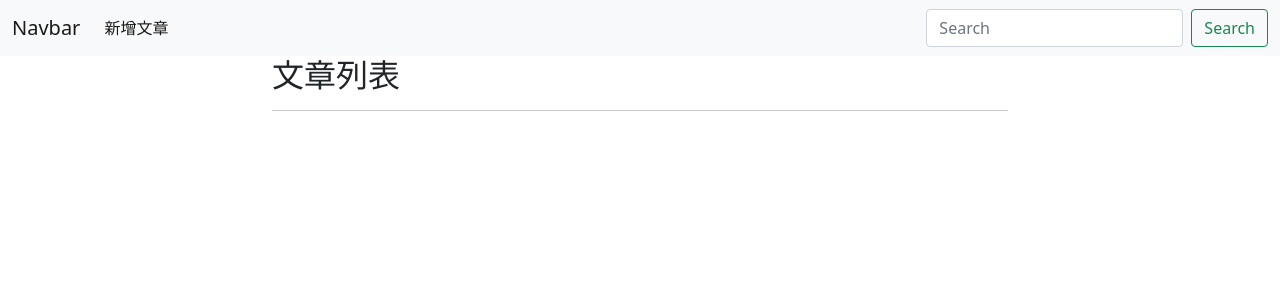
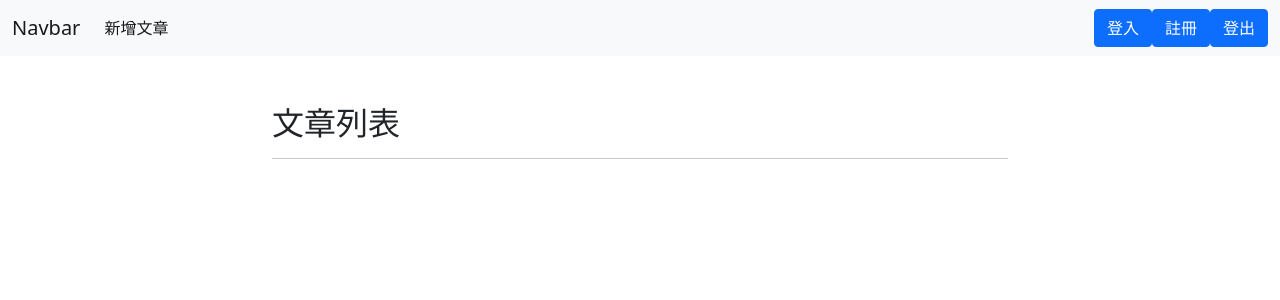
Before and after one commit to a19860101/PHP-6-20210424, a PHP site: page /post/index.php in a window 1280 px wide. Shown: the top 300 px of the page. Run offline with PHP 8.4, Linux system fonts and the light colour scheme; data that the repository does not hold is empty.

Commit message:
20210515

```diff
--- a/blog/template/nav.php
+++ b/blog/template/nav.php
@@ -1,6 +1,6 @@
-<nav class="navbar navbar-expand-lg navbar-light bg-light">
+<nav class="navbar navbar-expand-lg navbar-light bg-light mb-5">
     <div class="container-fluid">
-        <a class="navbar-brand" href="#">Navbar</a>
+        <a class="navbar-brand" href="index.php">Navbar</a>
         <button class="navbar-toggler" type="button" data-bs-toggle="collapse" data-bs-target="#navbarSupportedContent" aria-controls="navbarSupportedContent" aria-expanded="false" aria-label="Toggle navigation">
         <span class="navbar-toggler-icon"></span>
         </button>
@@ -10,10 +10,18 @@
                     <a class="nav-link active" aria-current="page" href="create.php">新增文章</a>
                 </li>
             </ul>
-            <form class="d-flex">
-                <input class="form-control me-2" type="search" placeholder="Search" aria-label="Search">
-                <button class="btn btn-outline-success" type="submit">Search</button>
-            </form>
+            <ul class="navbar-nav ms-auto">
+                <li class="nav-item">
+                    <a href="#" class="btn btn-primary">登入</a>
+                </li>
+                <li class="nav-item">
+                    <a href="#" class="btn btn-primary">註冊</a>
+                </li>
+                <li class="nav-item">
+                    <a href="#" class="btn btn-primary">登出</a>
+                </li>
+            </ul>
+
         </div>
     </div>
 </nav>
```
